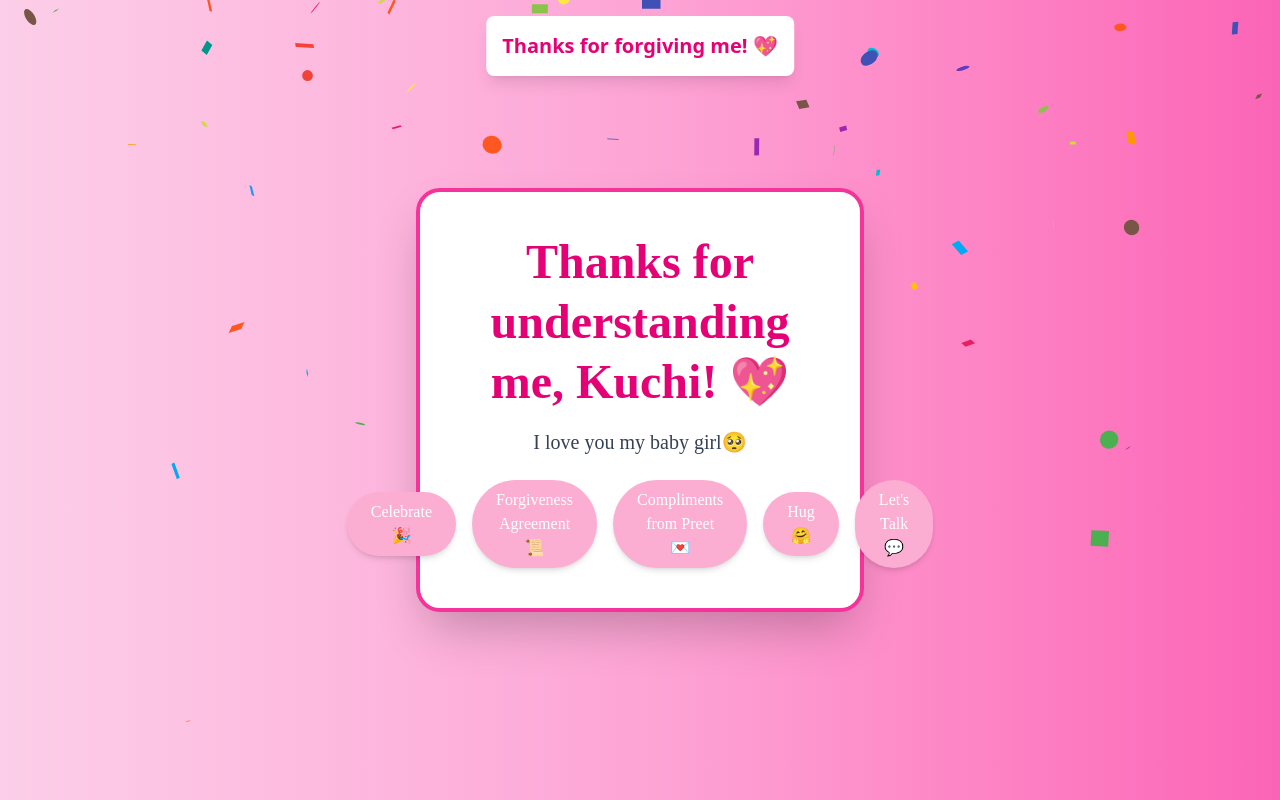
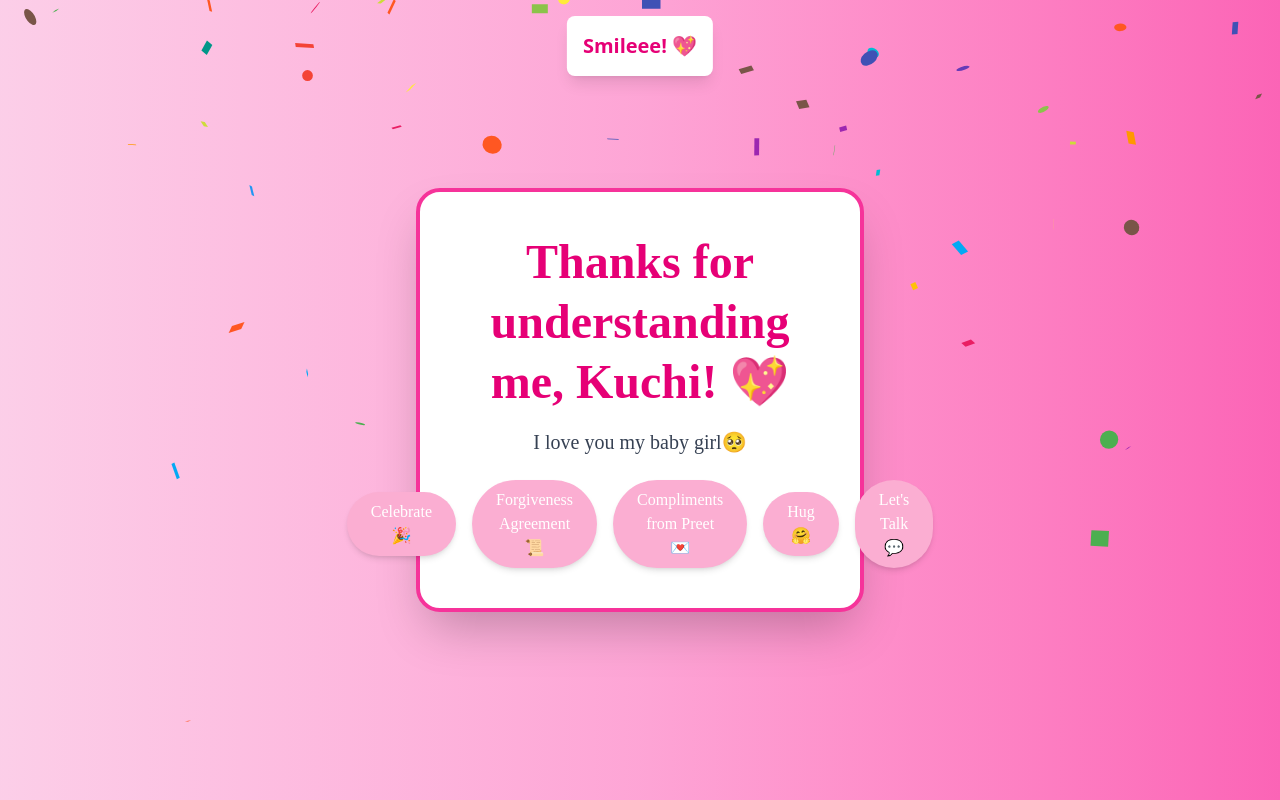
Before and after one commit to Trippy-69/Personal, a React (Vite) app: page / in a window 1280 px wide. Both pictures are taken after a click on the button "Celebrate 🎉". Built offline with nearby package versions, Linux system fonts and the light colour scheme.

Commit message:
changed message

```diff
--- a/src/App.jsx
+++ b/src/App.jsx
@@ -31,7 +31,7 @@ function App() {
     "Khushboo, you're simply the best! 🏆",
     "Khushboo, you have a different positivity within you! 🌈",
     "Khushboo, you carry a different aura!",
-    "Khushboo, tum dil ki bohot saaf ho pta h :) 💛",
+    "Yaar, tum dil ki bohot saaf ho :) 💛",
     "Khushboo, chalti firti cocaine💎",
     "Khushboo, you're one of a kind! 🌟",
     "Khushboo, your beauty is unmatched! 🌸",
@@ -135,7 +135,7 @@ function App() {
       {/* Thank You Message */}
       {thankYouMessage && (
         <div className="fixed top-4 left-1/2 transform -translate-x-1/2 bg-white p-4 rounded-lg shadow-lg z-20">
-          <p className="text-pink-600 text-xl font-bold">Thanks for forgiving me! 💖</p>
+          <p className="text-pink-600 text-xl font-bold">Smileee! 💖</p>
         </div>
       )}
 
```
